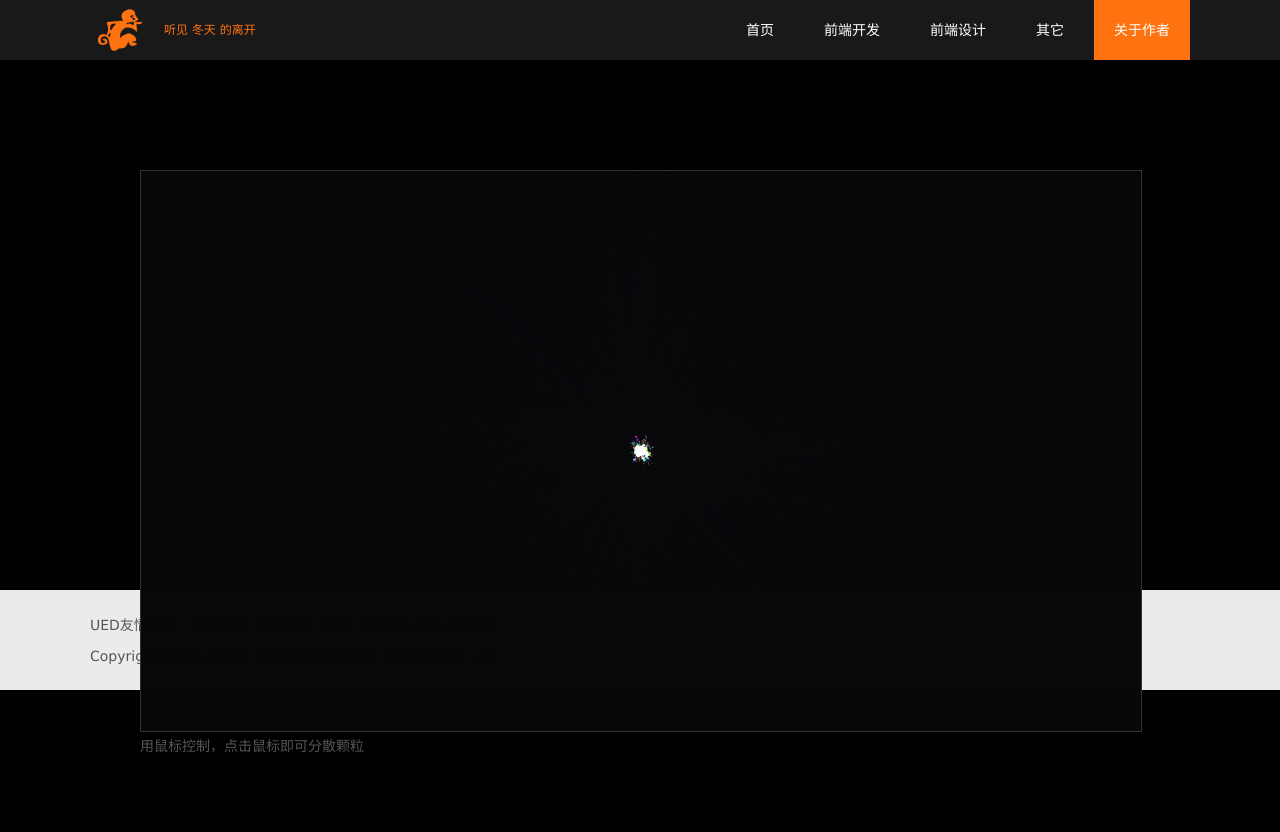
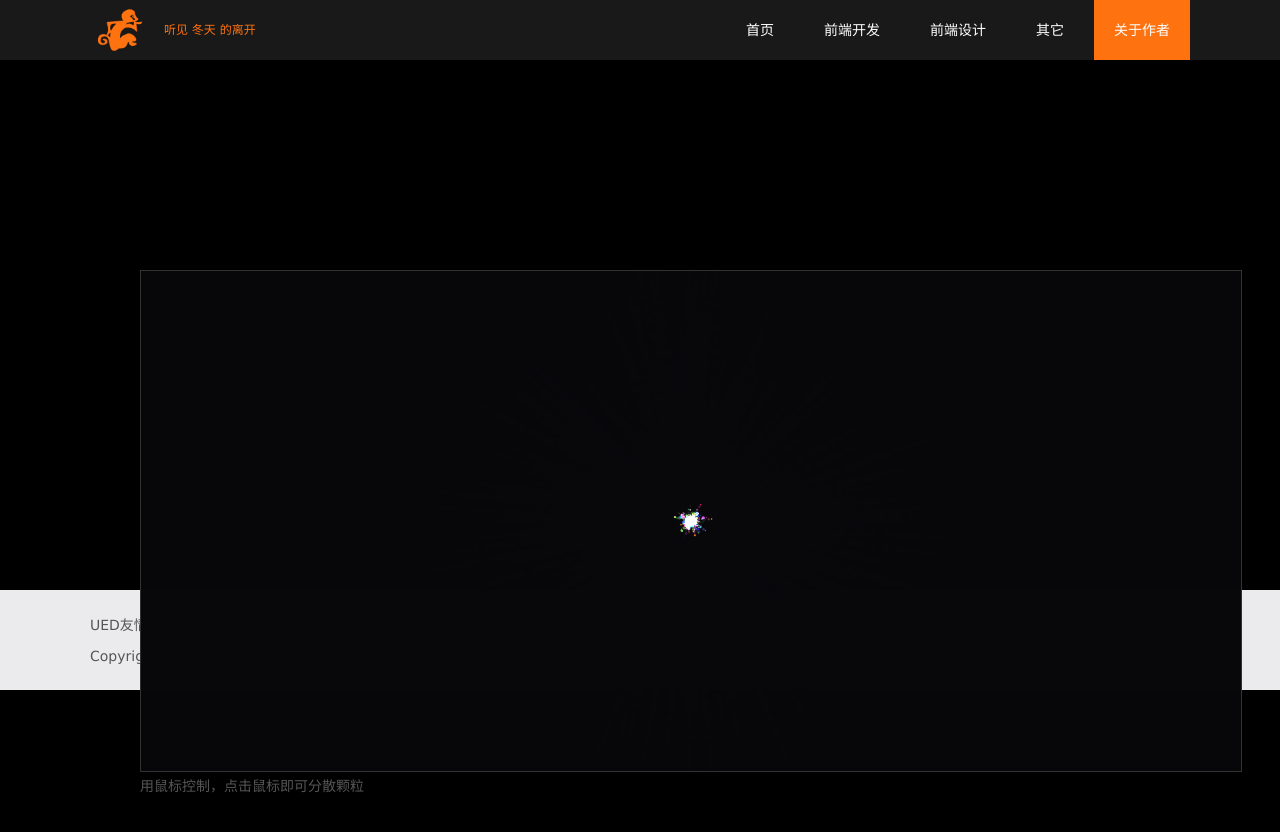
Before and after one commit to luozyiii/blog, a Jekyll site: the page built from about.html, in a window 1280 px wide. Shown: the top 832 px of the page. Built offline with Jekyll 4.4.1, drawn with Linux system fonts in a browser that asks for light colours; nearby versions of some CDN libraries.

Commit message:
关于作者

```diff
--- a/about.html
+++ b/about.html
@@ -11,7 +11,7 @@ title: 关于作者
 <section class="m-article">
 	<div id="outer">
 		<div id="canvasContainer">
-		 	<canvas id="mainCanvas" width="1000" height="560"></canvas>
+		 	<canvas id="mainCanvas" width="1100" height="500"></canvas>
 		 	<div id="output"></div>
 		</div>
 	</div>
--- a/css/blog.css
+++ b/css/blog.css
@@ -281,8 +281,8 @@ div.m-detail {border:1px solid #e9e9e9;}
 #canvasContainer {
 	position: absolute;
 	width: 1100px;
-	height: 560px;
-	top: -280px;
+	height: 500px;
+	top: -180px;
 	left: -500px;
 }
 canvas {
```
Also changed, not shown: other parts of about.html (+2 -2 lines).
